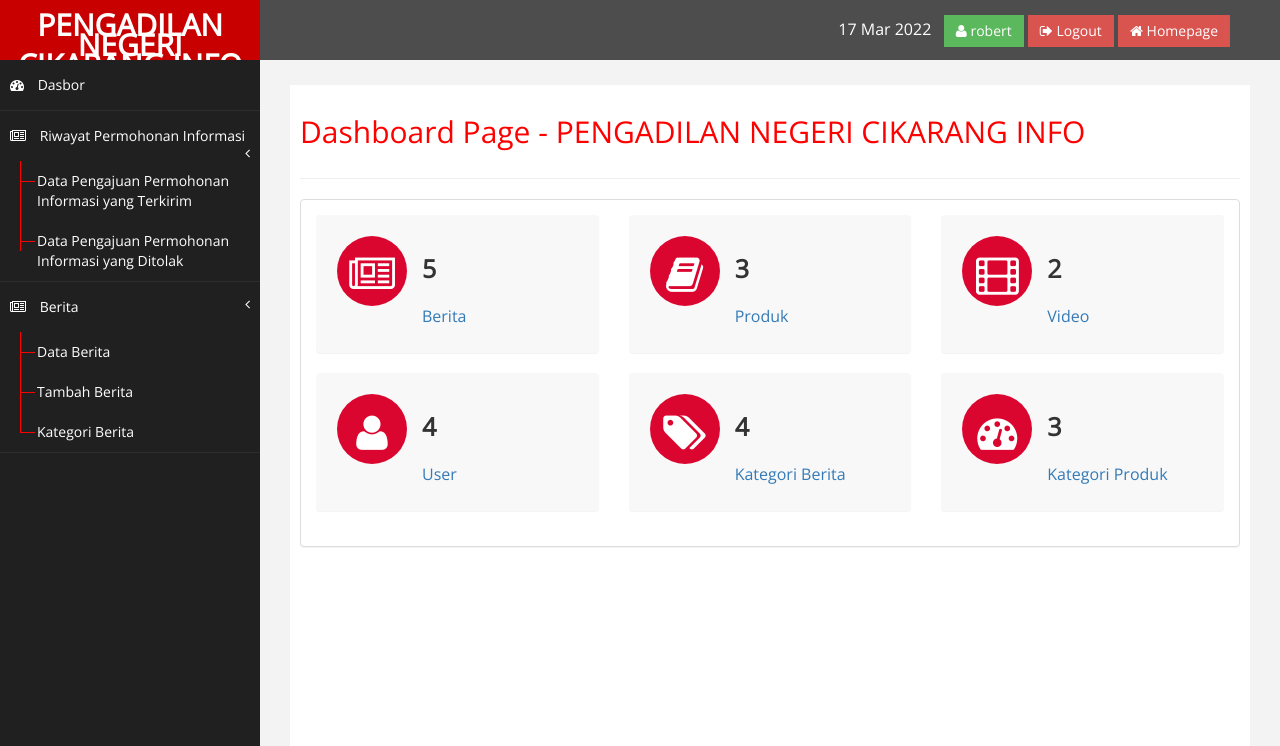
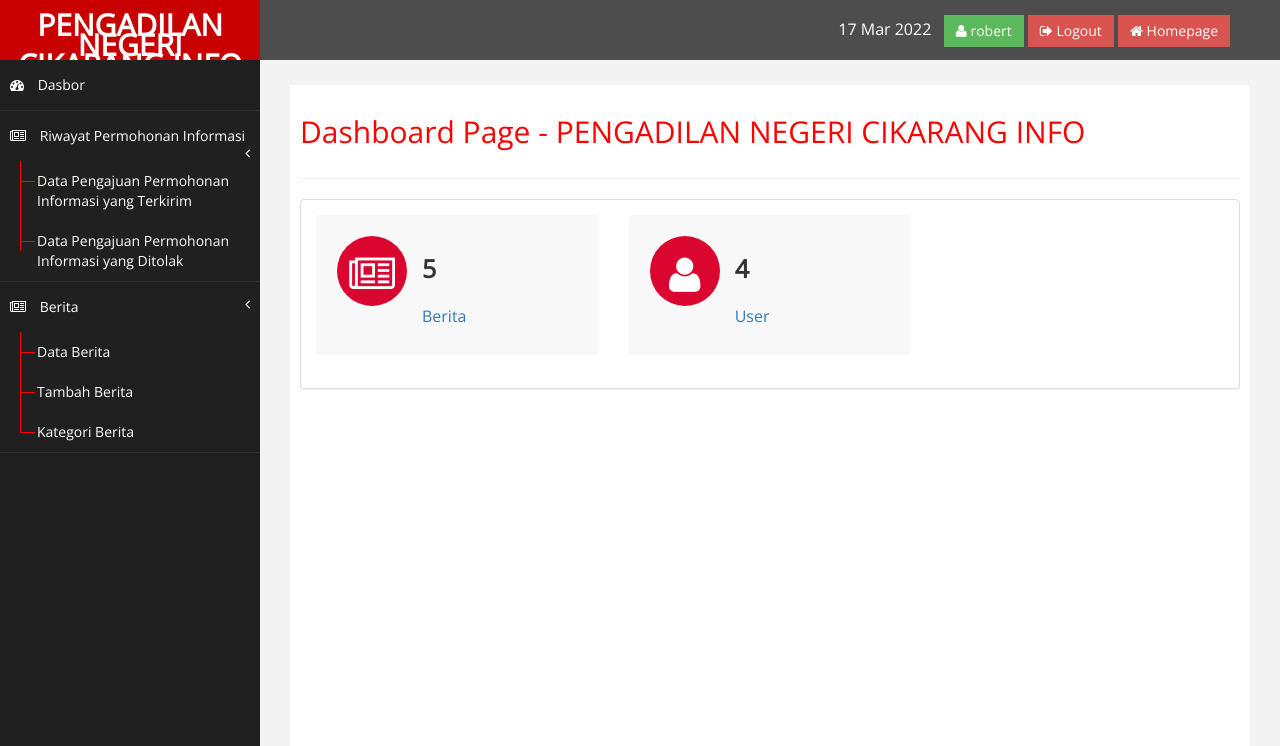
Before and after one commit to ramanovaris/pn_info_cikarang, a CodeIgniter app: page /pn_info_cikarang/admin/dasbor in a window 1280 px wide. Shown: the top 746 px of the page. Run offline with CodeIgniter, Linux system fonts and the light colour scheme; a user stored in the database is signed in; data comes from the database, SQL or seed files in the repository; some libraries are stand-ins or nearby versions.

Commit message:
Hapus Bawaan Card Dashboard
Hapus Bawaan Card Dashboard yg tidak terpakai

```diff
--- a/application/views/admin/dasbor/list.php
+++ b/application/views/admin/dasbor/list.php
@@ -13,7 +13,7 @@
 </div>
 
 <!-- Produk -->
-<div class="col-md-4 col-sm-6 col-xs-6">
+<!-- <div class="col-md-4 col-sm-6 col-xs-6">
     <div class="panel panel-back noti-box">
     <span class="icon-box bg-color-red set-icon">
         <i class="fa fa-book"></i>
@@ -23,10 +23,10 @@
         <p class="text-muted"><a href="<?php echo base_url('admin/produk') ?>">Produk</a></p>
     </div>
     </div>
-</div>
+</div> -->
 
 <!-- Video -->
-<div class="col-md-4 col-sm-6 col-xs-6">
+<!-- <div class="col-md-4 col-sm-6 col-xs-6">
     <div class="panel panel-back noti-box">
     <span class="icon-box bg-color-red set-icon">
         <i class="fa fa-film"></i>
@@ -36,7 +36,7 @@
         <p class="text-muted"><a href="<?php echo base_url('admin/video') ?>">Video</a></p>
     </div>
     </div>
-</div>
+</div> -->
 
 <!-- User -->
 <div class="col-md-4 col-sm-6 col-xs-6">
@@ -53,7 +53,7 @@
 
 
 <!-- Kategori Berita -->
-<div class="col-md-4 col-sm-6 col-xs-6">
+<!-- <div class="col-md-4 col-sm-6 col-xs-6">
     <div class="panel panel-back noti-box">
     <span class="icon-box bg-color-red set-icon">
         <i class="fa fa-tags"></i>
@@ -63,10 +63,10 @@
         <p class="text-muted"><a href="<?php echo base_url('admin/kategori_berita') ?>">Kategori Berita</a></p>
     </div>
     </div>
-</div>
+</div> -->
 
 <!-- Kategori Produk -->
-<div class="col-md-4 col-sm-6 col-xs-6">
+<!-- <div class="col-md-4 col-sm-6 col-xs-6">
     <div class="panel panel-back noti-box">
     <span class="icon-box bg-color-red set-icon">
         <i class="fa fa-dashboard"></i>
@@ -76,7 +76,7 @@
         <p class="text-muted"><a href="<?php echo base_url('admin/kategori_produk') ?>">Kategori Produk</a></p>
     </div>
     </div>
-</div>
+</div> -->
 
 
 
```
Lines whose indentation alone changed are shown as unchanged.
